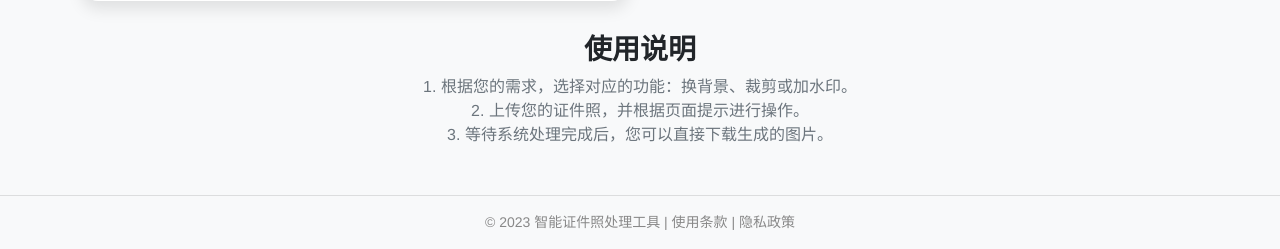
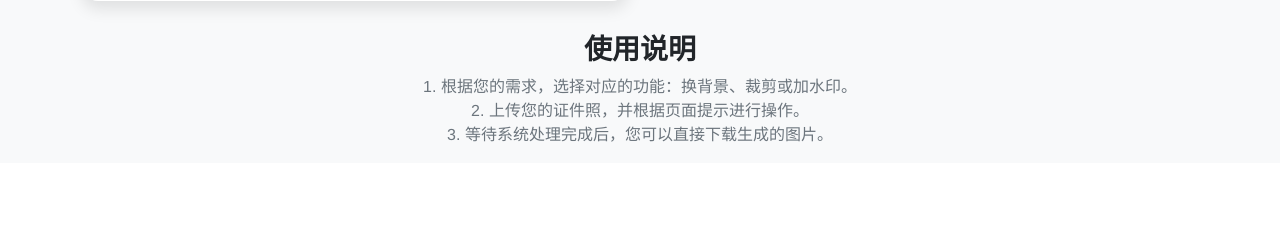
Before and after one commit to bingqilinweimaotai/shengchanshixi, a Flask app: page / in a window 1280 px wide. Shown: the part 1085-1334 px from the top of the page. After the commit the page ends 1227 px from the top, so only its background shows below. Run offline with Flask 3, Linux system fonts and the light colour scheme; some libraries are stand-ins or nearby versions.

Commit message:
去掉底部无用信息

```diff
--- a/templates/index.html
+++ b/templates/index.html
@@ -246,15 +246,7 @@
       </div>
     </div>
 
-    <!-- 底部信息 -->
-    <div class="footer">
-      <hr />
-      <p>
-        © 2023 智能证件照处理工具 |
-        <a href="#">使用条款</a> |
-        <a href="#">隐私政策</a>
-      </p>
-    </div>
+
 
     <script src="https://cdn.bootcdn.net/ajax/libs/bootstrap/5.1.3/js/bootstrap.bundle.min.js"></script>
   </body>
```
